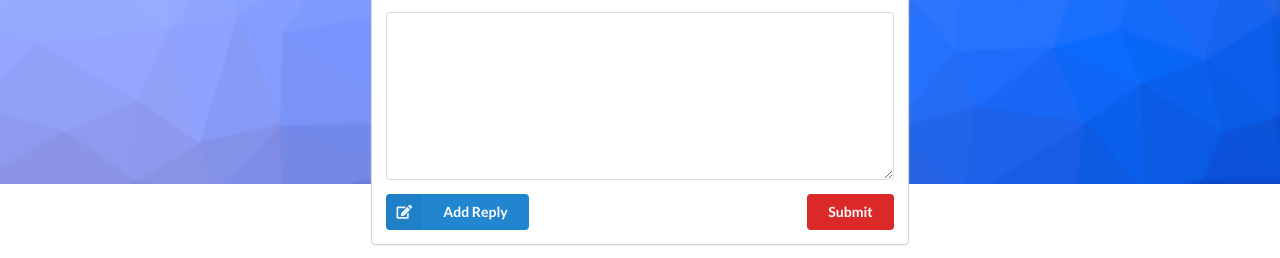
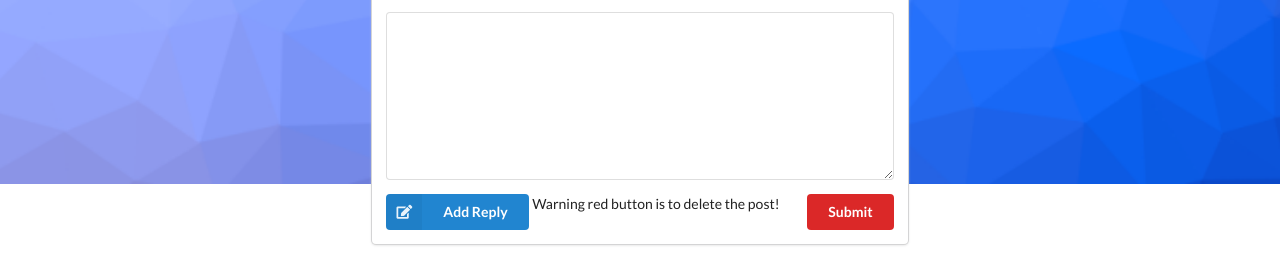
Before and after one commit to IsaacCheng9/student-network, a Flask app: page /post_page/0 in a window 1280 px wide. Shown: the part 616-874 px from the top of the page. Run offline with Flask 2, Linux system fonts and the light colour scheme; a user stored in the database is signed in; data comes from the database, SQL or seed files in the repository; some libraries are stand-ins or nearby versions.

Commit message:
Update post_page.html

```diff
--- a/technical-documents/source-code/Templates/post_page.html
+++ b/technical-documents/source-code/Templates/post_page.html
@@ -187,11 +187,13 @@
                       <i class="icon edit"></i> Add Reply
                     </div>
                   {% if session["username"] %}
-                  </form>
+                  </form> <!--TODO: Make red button display delete instead of submit!-->
                     <form action="{{ url_for('delete_post') }}" class="ui form", method="POST">
                       <input type="hidden" name="postId" value="{{postId}}">
                       <input type="submit" name = "bob" class="negative right floated ui button"></button>
+                      Warning red button is to delete the post!
                     </form>
+
                   {%endif%}
                 </div>
               </div>
```
